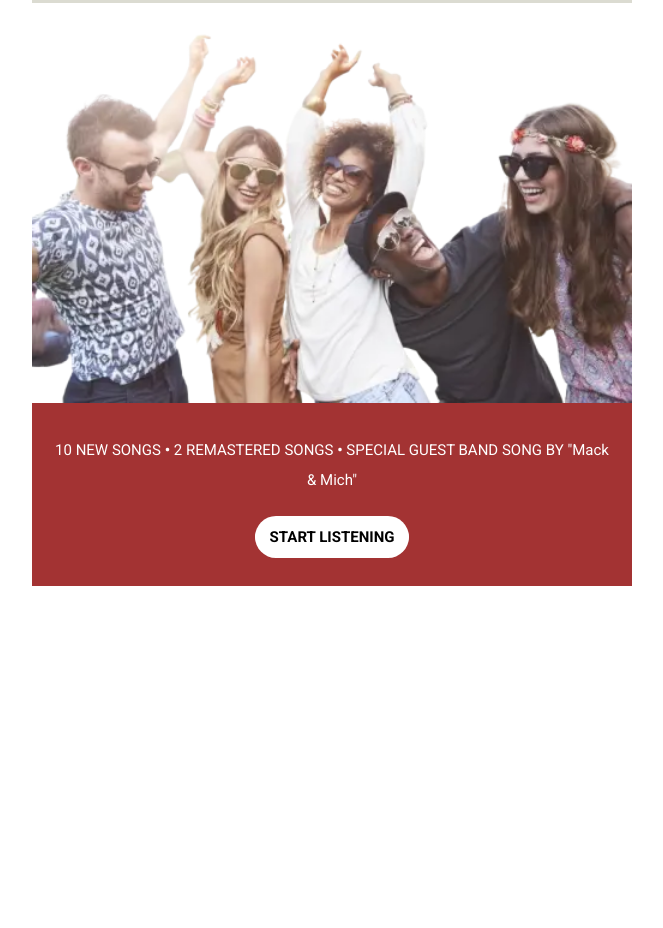
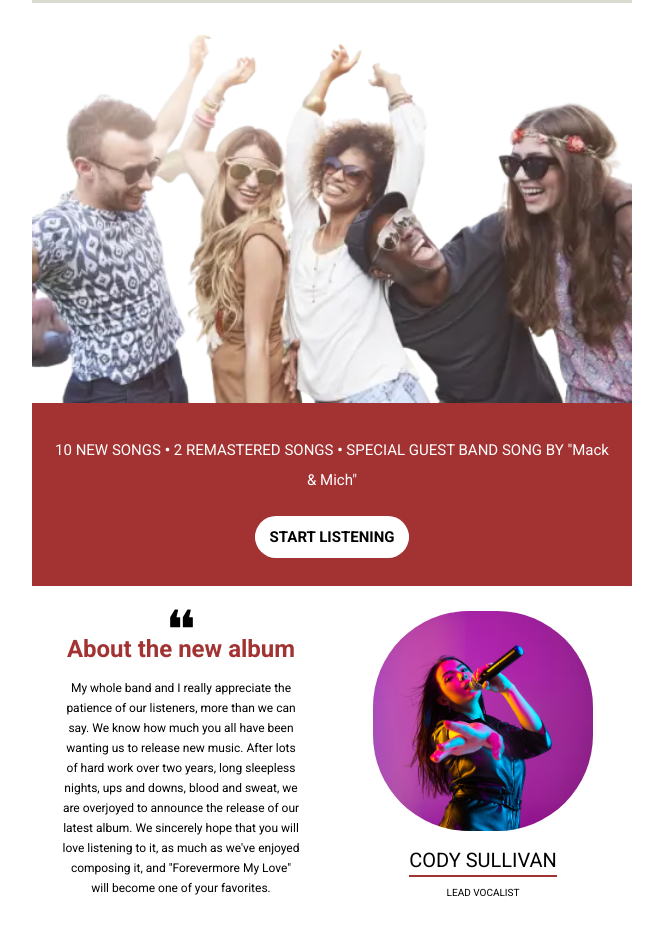
Before and after one commit to LucasPerrotaRoriz/Music-Newsletter-Email-01, a plain HTML site: page index.html in a window 1280 px wide. Shown: the part 408-1336 px from the top of the page, without its empty margins (308-971 px from the left). Before the commit the page ends 994 px from the top, so only its background shows below. Drawn offline with Linux system fonts and the light colour scheme.

Commit message:
Album section

```diff
--- a/index.html
+++ b/index.html
@@ -339,6 +339,79 @@
                     </td>
                 </tr>
                 <!-- Email Listening : END -->
+
+                <!-- 2 Even Columns Email Album : BEGIN -->
+                <tr>
+                    <td align="center" valign="top" style="font-size: 0px; background-color: #ffffff;">
+                    <!--[if mso]>
+                    <table role="presentation" cellpadding="0" cellspacing="0" border="0" width="600">
+                    <tr>
+                    <td valign="top" width="300" style="width: 300px;">
+                    <![endif]-->
+                    <div style="display: inline-block; margin: 0 -1px; min-width: 220px; max-width: 300px; width: 100%; vertical-align: top;" class="stack-column">
+                        <table role="presentation" cellpadding="0" cellspacing="0" border="0" width="100%">
+                            <tr>
+                                <td align="center" style="padding-top: 20px; padding-bottom: 20px;">
+                                    <table role="presentation" cellpadding="0" cellspacing="0" border="0" width="100%">
+                                        <tr>
+                                            <td style="font-family: 'Roboto', 'Helvetica Neue', Helvetica, Arial, 'Lucida Grande', sans-serif; text-align: center;">
+                                                <img src="images/quotes.png" alt="Quotes image" width="25" height="auto" border="0" style="max-width: 25px; width: 100%; height: auto; background-color: #ffffff;
+                                                color: #000000; font-family: 'Roboto', 'Helvetica Neue', Helvetica, Arial, 'Lucida Grande', sans-serif; font-size: 15px; line-height: 20px;">
+                                                <h2 style="margin: 0 0 15px 0; color: #A33333;">
+                                                    About the new album
+                                                </h2>
+                                                <p style="font-size: 12px; line-height: 20px; margin: 0 0 10px 0; padding-left: 30px; padding-right: 30px;">
+                                                    My whole band and I really appreciate the patience of our listeners, more than we can say. We know how much you all have been wanting us to release new music.
+                                                    After lots of hard work over two years, long sleepless nights, ups and downs, blood and sweat, we are overjoyed to announce the release of our latest album.
+                                                    We sincerely hope that you will love listening to it, as much as we've enjoyed composing it, and "Forevermore My Love" will become one of your favorites.
+                                                </p>
+                                            </td>
+                                        </tr>
+                                    </table>
+                                </td>
+                            </tr>
+                        </table>
+                    </div>
+                    <!--[if mso]>
+                    </td>
+                    <td valign="top" width="300" style="width: 300px">
+                    <![endif]-->
+                    <div style="display: inline-block; margin: 0 -1px; min-width: 220px; max-width: 300px; width: 100%; vertical-align: bottom;" class="stack-column">
+                        <table role="presentation" cellpadding="0" cellspacing="0" border="0" width="100%">
+                            <tr>
+                                <td align="center" style="padding-top: 20px; padding-bottom: 20px;">
+                                    <table role="presentation" cellpadding="0" cellspacing="0" border="0" width="100%">
+                                        <tr>
+                                            <td style="font-family: 'Roboto', 'Helvetica Neue', Helvetica, Arial, 'Lucida Grande', sans-serif; text-align: center; margin: 0; padding: 0;">
+                                                <img src="images/cody.jpg" alt="Cody Sullivan Singer image" width="220" height="auto" border="0" style="max-width: 220px; width: 100%; height: auto; background-color: #ffffff;
+                                                color: #000000; font-family: 'Roboto', 'Helvetica Neue', Helvetica, Arial, 'Lucida Grande', sans-serif; font-size: 15px; line-height: 20px; border-radius: 96px;">
+                                            </td>
+                                        </tr>
+                                        <tr>
+                                            <td style="font-family: 'Roboto', 'Helvetica Neue', Helvetica, Arial, 'Lucida Grande', sans-serif; font-size: 16px; text-transform: uppercase; text-align: center;
+                                            padding: 10px;">
+                                                <h2 style="display: inline-block; font-family: 'Roboto', 'Helvetica Neue', Helvetica, Arial, 'Lucida Grande', sans-serif; font-size: 20px; line-height: 30px; font-weight: normal;
+                                                border-bottom: 2px solid #A33333; margin-top: 0px; margin-bottom: 10px;">
+                                                    Cody Sullivan
+                                                </h2>
+                                                <p style="font-size: 10px; text-transform: uppercase; margin: 0;">Lead vocalist</p>
+                                            </td>
+                                        </tr>
+                                    </table>
+                                </td>
+                            </tr>
+                        </table>
+                    </div>
+                    <!--[if mso]>
+                    </td>
+                    </tr>
+                    </table>
+                    <![endif]-->
+                    </td>
+                </tr>
+                <!-- 2 Even Columns Email Album : END -->
+
+
             </table>
             <!-- Email Body : END -->
         </div>
```
Also changed, not shown: images/fb-icon.png (added), images/in-icon.png (added), images/quotes.png (added), images/tw-icon.png (added), images/yt-icon.png (added).
